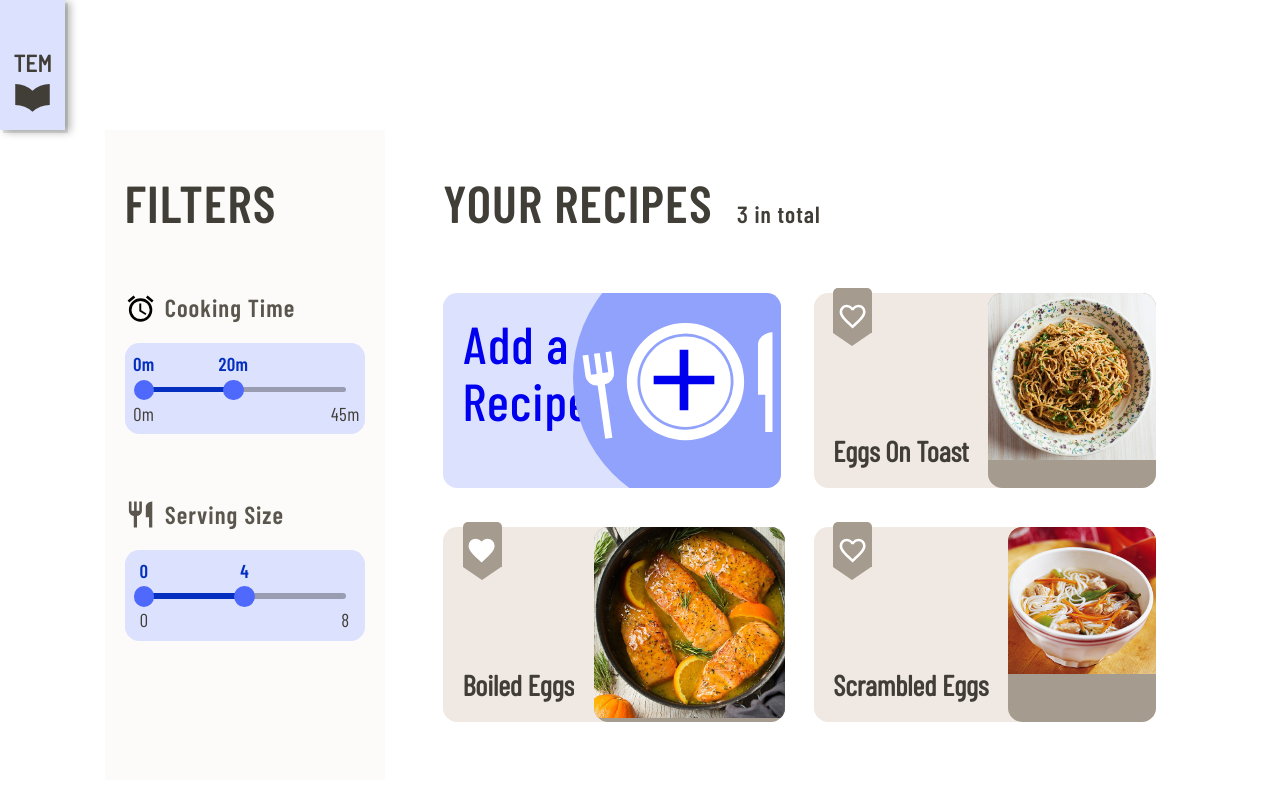
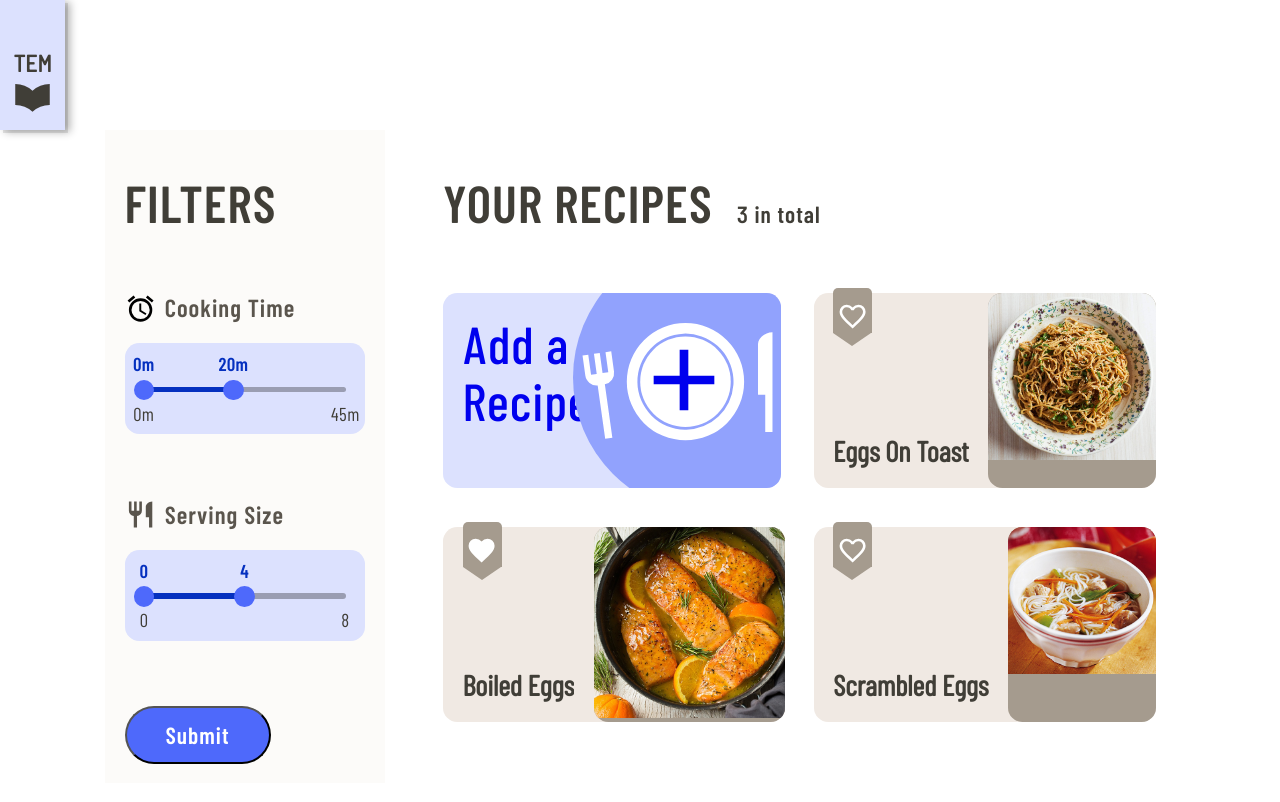
Before and after one commit to nadgerz/theEternalMenu, a React (Vite) app: page / in a window 1280 px wide. Shown: the top 802 px of the page. Built offline with nearby package versions, Linux system fonts and the light colour scheme.

Commit message:
added submit button to filter form

```diff
--- a/src/assets/CSS/components/HeartTag.css
+++ b/src/assets/CSS/components/HeartTag.css
@@ -23,7 +23,6 @@
   position: absolute;
   top: -5px;
   left: var(--padding-small);
-
   padding: 1rem 0 0 0;
 }
 
--- a/src/assets/CSS/styles.css
+++ b/src/assets/CSS/styles.css
@@ -92,6 +92,13 @@ a.btn.secondary {
   border: 1.5px solid var(--color-highlight-dark);
 }
 
+input[type='submit'] {
+  color: white;
+  background-color: var(--color-highlight-medium);
+  border-radius: 3rem;
+  padding: 1rem 3rem;
+  outline: none;
+}
 /* R E C I P E   A D D  B U T T O N */
 
 #add-recipe {
--- a/src/assets/CSS/typography.css
+++ b/src/assets/CSS/typography.css
@@ -182,6 +182,12 @@ a.btn {
   text-align: center;
 }
 
+input[type='submit'] {
+  font-family: DisplayBold, 'Helvetica', 'Arial', sans-serif;
+  font-size: 1.8rem;
+  letter-spacing: 1px;
+}
+
 /*//---------------------------------------------------------*/
 
 #recipe .directions ul,
--- a/src/components/Filters.js
+++ b/src/components/Filters.js
@@ -79,6 +79,8 @@ class Filters extends React.Component {
               />
             </div>
           </div>
+
+          <input type="submit" value={'Submit'} />
         </form>
       </aside>
     );
```
